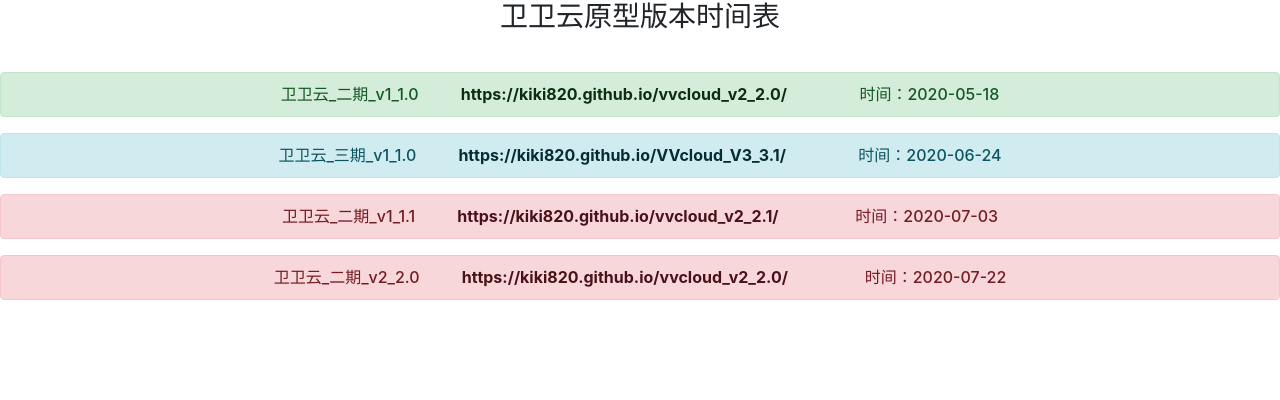
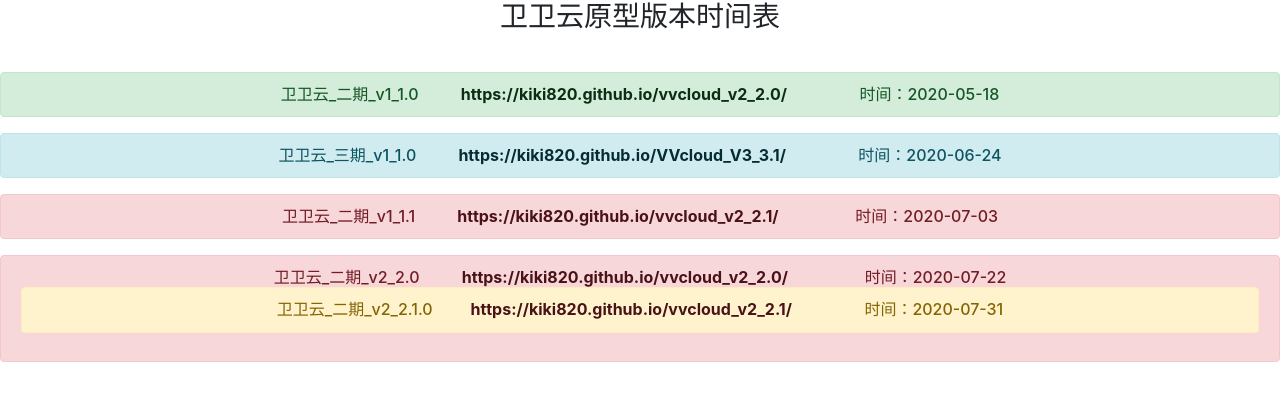
Before and after one commit to KIKI820/version-management, a plain HTML site: page index.html in a window 1280 px wide. Drawn offline with Linux system fonts and the light colour scheme; files whose address does not match are found by name.

Commit message:
Update index.html

```diff
--- a/index.html
+++ b/index.html
@@ -32,10 +32,14 @@
 
            <div class="alert alert-danger" role="alert"><center>
            卫卫云_二期_v2_2.0 <a href="https://kiki820.github.io/vvcloud_v2_2.0/" class="alert-link">&nbsp;&nbsp;&nbsp;&nbsp;&nbsp;&nbsp;&nbsp;&nbsp;&nbsp;&nbsp;https://kiki820.github.io/vvcloud_v2_2.0/</a>&nbsp;&nbsp;&nbsp;&nbsp;&nbsp;&nbsp;&nbsp;&nbsp;&nbsp;&nbsp;&nbsp;&nbsp;&nbsp;&nbsp;&nbsp;&nbsp;&nbsp; 时间：2020-07-22</center>
+
+           <div class="alert alert-warning" role="alert"><center>
+           	卫卫云_二期_v2_2.1.0<a href="https://kiki820.github.io/vvcloud_v2_2.1/" class="alert-link">&nbsp;&nbsp;&nbsp;&nbsp;&nbsp;&nbsp;&nbsp;&nbsp;&nbsp;&nbsp;https://kiki820.github.io/vvcloud_v2_2.1/</a>&nbsp;&nbsp;&nbsp;&nbsp;&nbsp;&nbsp;&nbsp;&nbsp;&nbsp;&nbsp;&nbsp;&nbsp;&nbsp;&nbsp;&nbsp;&nbsp;&nbsp;时间：2020-07-31</center>
+           </div>
+
+
        </h6>
 
-<!-- <div class="alert alert-warning" role="alert">
-  A simple warning alert with <a href="#" class="alert-link">an example link</a>. Give it a click if you like.
-</div> -->
+
     </body>
 </html>
```
